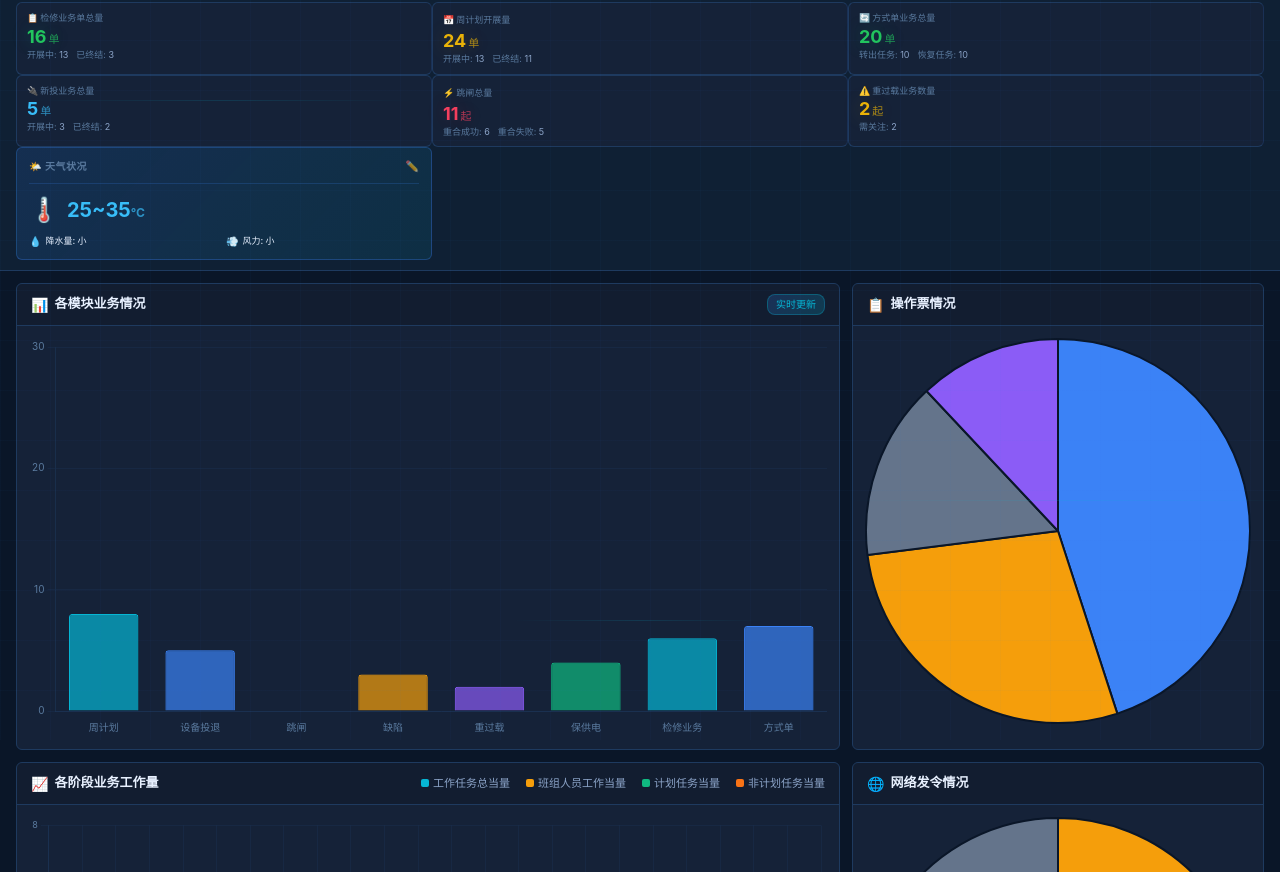
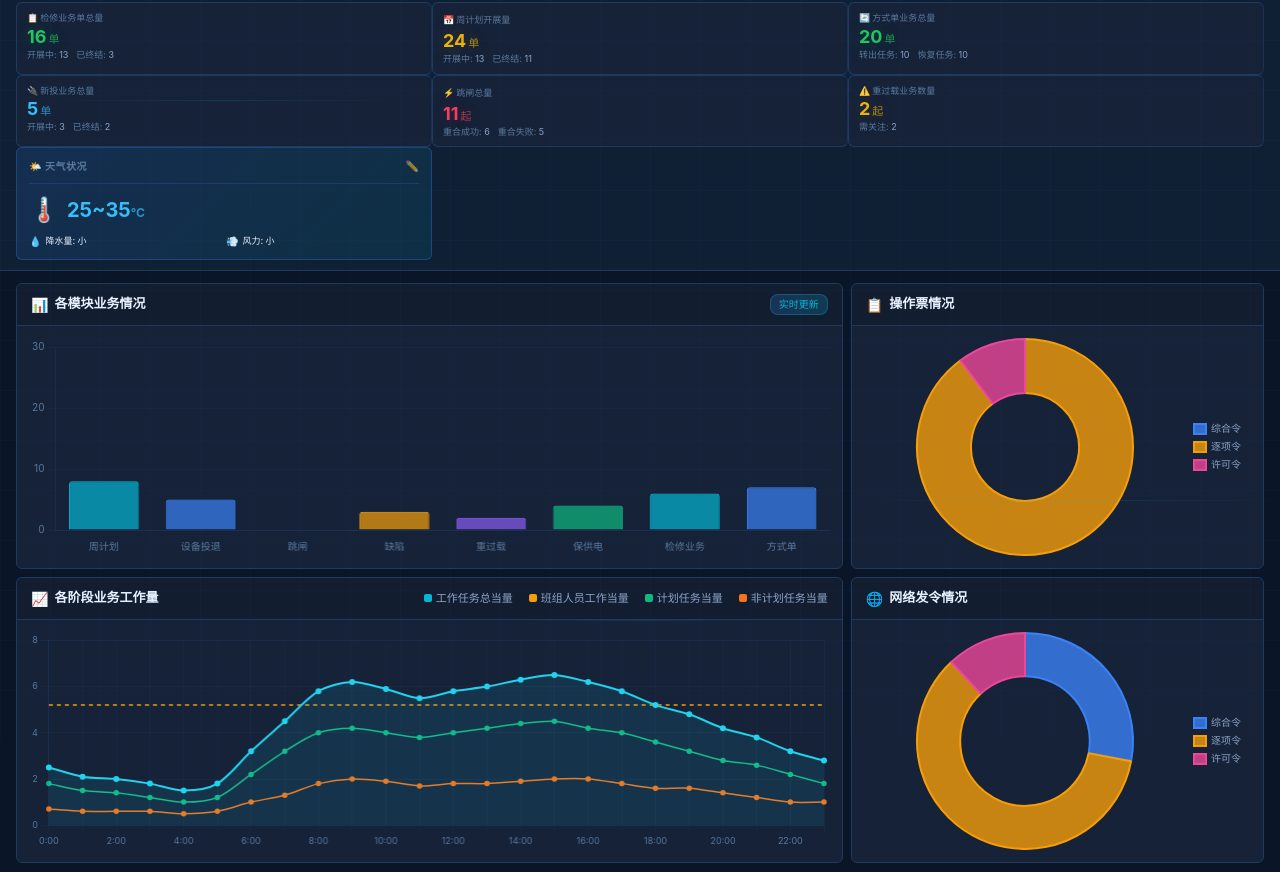
Before and after one commit to cyk1ng/taishizhinengyuce, a plain HTML site: page frontend/index.html in a window 1280 px wide. Shown: the part 60-932 px from the top of the page. Drawn offline with nearby package versions, Linux system fonts and the light colour scheme; no server answers; a small style sheet from the web is missing.

Commit message:
fix: 修复第二行图表布局问题，调整高度比例和间距，添加右侧饼图初始化代码

```diff
--- a/frontend/css/style.css
+++ b/frontend/css/style.css
@@ -414,14 +414,14 @@ body {
     display: flex;
     flex-direction: column;
     gap: 12px;
-    min-height: 500px;
+    height: 580px;
 }
 
 .charts-row {
     display: flex;
-    gap: 12px;
-    flex: 1;
-    min-height: 480px;
+    gap: 8px;
+    height: 100%;
+    min-height: 0;
 }
 
 /* 左侧列：包含2个折线图 */
@@ -429,7 +429,8 @@ body {
     flex: 2;
     display: flex;
     flex-direction: column;
-    gap: 12px;
+    gap: 8px;
+    height: 100%;
 }
 
 /* 右侧列：包含2个饼图 */
@@ -437,12 +438,22 @@ body {
     flex: 1;
     display: flex;
     flex-direction: column;
-    gap: 12px;
+    gap: 8px;
+    height: 100%;
 }
 
 .chart-card {
     flex: 1;
     min-height: 0;
+    display: flex;
+    flex-direction: column;
+}
+
+.workload-card {
+    flex: 1;
+    min-height: 0;
+    display: flex;
+    flex-direction: column;
 }
 
 /* 下半部分：控制区 */
@@ -495,8 +506,8 @@ body {
 .workload-card .card-body {
     display: flex;
     flex-direction: column;
-    justify-content: center;
     min-height: 0;
+    height: 100%;
 }
 
 /* 图表canvas容器 */
@@ -504,6 +515,7 @@ body {
 .workload-card .card-body canvas {
     flex: 1;
     max-height: 100%;
+    min-height: 0;
     width: 100% !important;
 }
 
--- a/frontend/js/charts.js
+++ b/frontend/js/charts.js
@@ -377,6 +377,136 @@ function initWorkloadTimelineChart(data = null) {
                     max: 8,
                     grid: { color: chartColors.gridColor, drawBorder: false },
                     ticks: { color: '#5a7a9e', font: { size: 9 }, stepSize: 2 }
+                }
+            }
+        }
+    });
+}
+
+/**
+ * 初始化操作票情况饼图
+ */
+function initTicketChart(data = null) {
+    const ctx = document.getElementById('ticketChart');
+    if (!ctx) return;
+
+    if (ticketChart) {
+        ticketChart.destroy();
+    }
+
+    const defaultData = {
+        labels: ['综合令', '逐项令', '许可令'],
+        values: [0, 79, 9]
+    };
+
+    const chartData = data || defaultData;
+
+    ticketChart = new Chart(ctx, {
+        type: 'doughnut',
+        data: {
+            labels: chartData.labels,
+            datasets: [{
+                data: chartData.values,
+                backgroundColor: [
+                    'rgba(59, 130, 246, 0.8)',
+                    'rgba(245, 158, 11, 0.8)',
+                    'rgba(236, 72, 153, 0.8)'
+                ],
+                borderColor: [
+                    'rgba(59, 130, 246, 1)',
+                    'rgba(245, 158, 11, 1)',
+                    'rgba(236, 72, 153, 1)'
+                ],
+                borderWidth: 2
+            }]
+        },
+        options: {
+            responsive: true,
+            maintainAspectRatio: false,
+            cutout: '50%',
+            plugins: {
+                legend: {
+                    position: 'right',
+                    labels: {
+                        color: '#8ba3c7',
+                        font: { size: 10 },
+                        padding: 8,
+                        boxWidth: 12
+                    }
+                },
+                tooltip: {
+                    backgroundColor: chartColors.tooltipBg,
+                    titleColor: chartColors.tooltipText,
+                    bodyColor: chartColors.tooltipText,
+                    borderColor: chartColors.tooltipBorder,
+                    borderWidth: 1,
+                    cornerRadius: 4,
+                    padding: 8
+                }
+            }
+        }
+    });
+}
+
+/**
+ * 初始化网络发令情况饼图
+ */
+function initNetworkOrderChart(data = null) {
+    const ctx = document.getElementById('networkOrderChart');
+    if (!ctx) return;
+
+    if (networkOrderChart) {
+        networkOrderChart.destroy();
+    }
+
+    const defaultData = {
+        labels: ['综合令', '逐项令', '许可令'],
+        values: [7, 15, 3]
+    };
+
+    const chartData = data || defaultData;
+
+    networkOrderChart = new Chart(ctx, {
+        type: 'doughnut',
+        data: {
+            labels: chartData.labels,
+            datasets: [{
+                data: chartData.values,
+                backgroundColor: [
+                    'rgba(59, 130, 246, 0.8)',
+                    'rgba(245, 158, 11, 0.8)',
+                    'rgba(236, 72, 153, 0.8)'
+                ],
+                borderColor: [
+                    'rgba(59, 130, 246, 1)',
+                    'rgba(245, 158, 11, 1)',
+                    'rgba(236, 72, 153, 1)'
+                ],
+                borderWidth: 2
+            }]
+        },
+        options: {
+            responsive: true,
+            maintainAspectRatio: false,
+            cutout: '60%',
+            plugins: {
+                legend: {
+                    position: 'right',
+                    labels: {
+                        color: '#8ba3c7',
+                        font: { size: 10 },
+                        padding: 8,
+                        boxWidth: 12
+                    }
+                },
+                tooltip: {
+                    backgroundColor: chartColors.tooltipBg,
+                    titleColor: chartColors.tooltipText,
+                    bodyColor: chartColors.tooltipText,
+                    borderColor: chartColors.tooltipBorder,
+                    borderWidth: 1,
+                    cornerRadius: 4,
+                    padding: 8
                 }
             }
         }
```
Also changed, not shown: assets/image.png.
